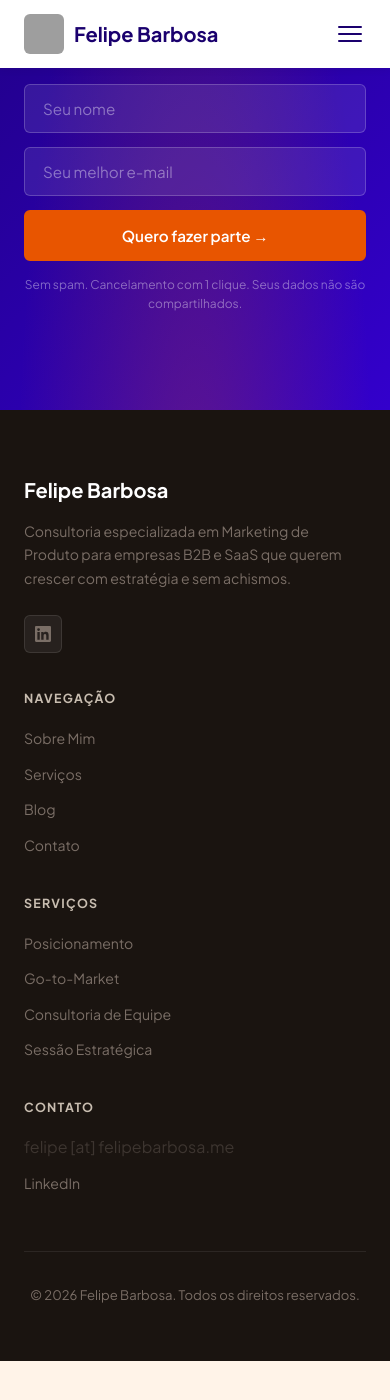
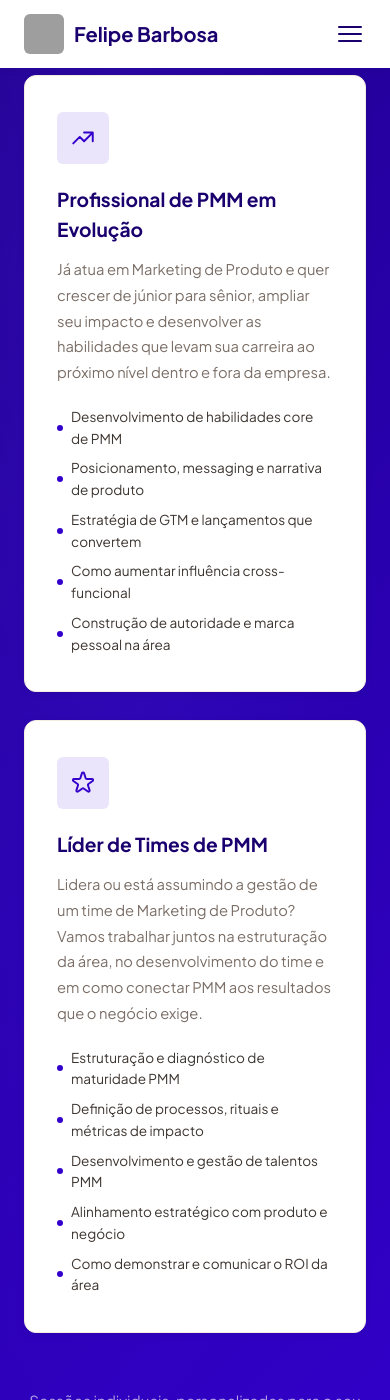
Before and after one commit to felipe-c-barbosa/claude-code-project, a Jekyll site: the page built from consultoria.html, in a window 390 px wide and 1400 px high, scrolled down 7034 px. Built offline with Jekyll 4.4.1, drawn with Linux system fonts in a browser that asks for light colours; before the commit the page ends 8395 px from its top, so only the background shows below that; some of the changed text lies outside the part shown; grey boxes are pictures that could not be loaded.

Commit message:
feat: add mentorship section for PMM professionals
Adds a new 'Mentoria' section between the Consultoria and Blog blocks,
targeting three career profiles: career changers entering PMM, practicing
PMMs looking to grow, and PMM team leaders. Section uses the existing dark
navy gradient background, reuses service-card components for visual
consistency, and is fully responsive across desktop, tablet, and mobile.
Also adds 'Mentoria' link to main and mobile navigation.

https://claude.ai/code/session_01TyBs3ePk2EKR7SgcV1kyu1

```diff
--- a/assets/css/landing.css
+++ b/assets/css/landing.css
@@ -682,6 +682,54 @@ a { color: inherit; text-decoration: none; }
   background: var(--teal);
 }
 
+/* ---------- MENTORSHIP ---------- */
+.mentorship {
+  background: linear-gradient(135deg, var(--navy) 0%, var(--navy-mid) 60%, #3300cc 100%);
+  position: relative;
+  overflow: hidden;
+}
+
+.mentorship::before {
+  content: '';
+  position: absolute;
+  inset: 0;
+  background: radial-gradient(ellipse at 30% 50%, rgba(85,51,238,.20) 0%, transparent 65%);
+}
+
+.mentorship .container { position: relative; z-index: 1; }
+
+.mentorship-header {
+  text-align: center;
+  margin-bottom: 64px;
+}
+
+.mentorship-header .section-label { color: var(--gold-lt); }
+.mentorship-header .section-title { color: var(--white); }
+.mentorship-header .section-subtitle {
+  color: rgba(255,255,255,.7);
+  margin-inline: auto;
+}
+
+.mentorship-grid {
+  display: grid;
+  grid-template-columns: repeat(3, 1fr);
+  gap: 28px;
+}
+
+.mentorship-cta {
+  text-align: center;
+  margin-top: 56px;
+  display: flex;
+  flex-direction: column;
+  align-items: center;
+  gap: 20px;
+}
+
+.mentorship-cta-text {
+  color: rgba(255,255,255,.65);
+  font-size: .95rem;
+}
+
 /* ---------- BLOG ---------- */
 .blog { background: var(--off-white); }
 
@@ -989,6 +1037,7 @@ a { color: inherit; text-decoration: none; }
 /* ---------- Responsive ---------- */
 @media (max-width: 1024px) {
   .services-grid { grid-template-columns: repeat(2, 1fr); }
+  .mentorship-grid { grid-template-columns: repeat(2, 1fr); }
   .blog-grid { grid-template-columns: repeat(2, 1fr); }
   .footer-inner { grid-template-columns: 1fr 1fr; }
 }
@@ -1021,6 +1070,8 @@ a { color: inherit; text-decoration: none; }
 
   .services-grid { grid-template-columns: 1fr; }
 
+  .mentorship-grid { grid-template-columns: 1fr; }
+
   .blog-header { flex-direction: column; align-items: flex-start; }
   .blog-grid { grid-template-columns: 1fr; }
 
--- a/consultoria.html
+++ b/consultoria.html
@@ -396,6 +397,100 @@ permalink: /
       </div>
 
     </div>
+  </div>
+</section>
+
+
+<!-- =====================================================
+     MENTORIA
+     ===================================================== -->
+<section class="section mentorship" id="mentoria">
+  <div class="container">
+
+    <div class="mentorship-header">
+      <span class="section-label">Mentoria Individual</span>
+      <h2 class="section-title">Evolua sua Carreira em Marketing de Produto</h2>
+      <p class="section-subtitle">
+        Desenvolvimento personalizado para cada momento da sua jornada —
+        do primeiro passo na área até a liderança de times de alta performance.
+      </p>
+    </div>
+
+    <div class="mentorship-grid">
+
+      <!-- Perfil 1: Migrando para a área -->
+      <div class="service-card">
+        <div class="service-icon">
+          <svg xmlns="http://www.w3.org/2000/svg" fill="none" viewBox="0 0 24 24" stroke="currentColor" stroke-width="1.8">
+            <path stroke-linecap="round" stroke-linejoin="round" d="M12 6.253v13m0-13C10.832 5.477 9.246 5 7.5 5S4.168 5.477 3 6.253v13C4.168 18.477 5.754 18 7.5 18s3.332.477 4.5 1.253m0-13C13.168 5.477 14.754 5 16.5 5c1.746 0 3.332.477 4.5 1.253v13C19.832 18.477 18.246 18 16.5 18c-1.746 0-3.332.477-4.5 1.253"/>
+          </svg>
+        </div>
+        <h3>Migrando para Marketing de Produto</h3>
+        <p>
+          Quer entrar na área de PMM mas não sabe por onde começar? Vamos construir
+          juntos um plano estratégico para sua transição — com clareza sobre o que o
+          mercado busca e como você se posiciona de forma competitiva.
+        </p>
+        <ul class="service-list">
+          <li>Diagnóstico de perfil e habilidades transferíveis</li>
+          <li>Roadmap de transição e desenvolvimento pessoal</li>
+          <li>Como montar um portfólio de PMM do zero</li>
+          <li>Preparação para entrevistas e processos seletivos</li>
+          <li>Networking estratégico para entrar na área</li>
+        </ul>
+      </div>
+
+      <!-- Perfil 2: Profissional de PMM em evolução -->
+      <div class="service-card">
+        <div class="service-icon">
+          <svg xmlns="http://www.w3.org/2000/svg" fill="none" viewBox="0 0 24 24" stroke="currentColor" stroke-width="1.8">
+            <path stroke-linecap="round" stroke-linejoin="round" d="M13 7h8m0 0v8m0-8l-8 8-4-4-6 6"/>
+          </svg>
+        </div>
+        <h3>Profissional de PMM em Evolução</h3>
+        <p>
+          Já atua em Marketing de Produto e quer crescer de júnior para sênior,
+          ampliar seu impacto e desenvolver as habilidades que levam sua carreira
+          ao próximo nível dentro e fora da empresa.
+        </p>
+        <ul class="service-list">
+          <li>Desenvolvimento de habilidades core de PMM</li>
+          <li>Posicionamento, messaging e narrativa de produto</li>
+          <li>Estratégia de GTM e lançamentos que convertem</li>
+          <li>Como aumentar influência cross-funcional</li>
+          <li>Construção de autoridade e marca pessoal na área</li>
+        </ul>
+      </div>
+
+      <!-- Perfil 3: Líder de times de PMM -->
+      <div class="service-card">
+        <div class="service-icon">
+          <svg xmlns="http://www.w3.org/2000/svg" fill="none" viewBox="0 0 24 24" stroke="currentColor" stroke-width="1.8">
+            <path stroke-linecap="round" stroke-linejoin="round" d="M11.049 2.927c.3-.921 1.603-.921 1.902 0l1.519 4.674a1 1 0 00.95.69h4.915c.969 0 1.371 1.24.588 1.81l-3.976 2.888a1 1 0 00-.363 1.118l1.518 4.674c.3.922-.755 1.688-1.538 1.118l-3.976-2.888a1 1 0 00-1.176 0l-3.976 2.888c-.783.57-1.838-.197-1.538-1.118l1.518-4.674a1 1 0 00-.363-1.118l-3.976-2.888c-.784-.57-.38-1.81.588-1.81h4.914a1 1 0 00.951-.69l1.519-4.674z"/>
+          </svg>
+        </div>
+        <h3>Líder de Times de PMM</h3>
+        <p>
+          Lidera ou está assumindo a gestão de um time de Marketing de Produto?
+          Vamos trabalhar juntos na estruturação da área, no desenvolvimento do
+          time e em como conectar PMM aos resultados que o negócio exige.
+        </p>
+        <ul class="service-list">
+          <li>Estruturação e diagnóstico de maturidade PMM</li>
+          <li>Definição de processos, rituais e métricas de impacto</li>
+          <li>Desenvolvimento e gestão de talentos PMM</li>
+          <li>Alinhamento estratégico com produto e negócio</li>
+          <li>Como demonstrar e comunicar o ROI da área</li>
+        </ul>
+      </div>
+
+    </div>
+
+    <div class="mentorship-cta">
+      <p class="mentorship-cta-text">Sessões individuais, personalizadas para o seu momento e objetivos de carreira.</p>
+      <a href="#contato" class="btn btn-gold">Quero ser mentorado →</a>
+    </div>
+
   </div>
 </section>
 
```
Also changed, not shown: other parts of consultoria.html (+1 -0 lines).
